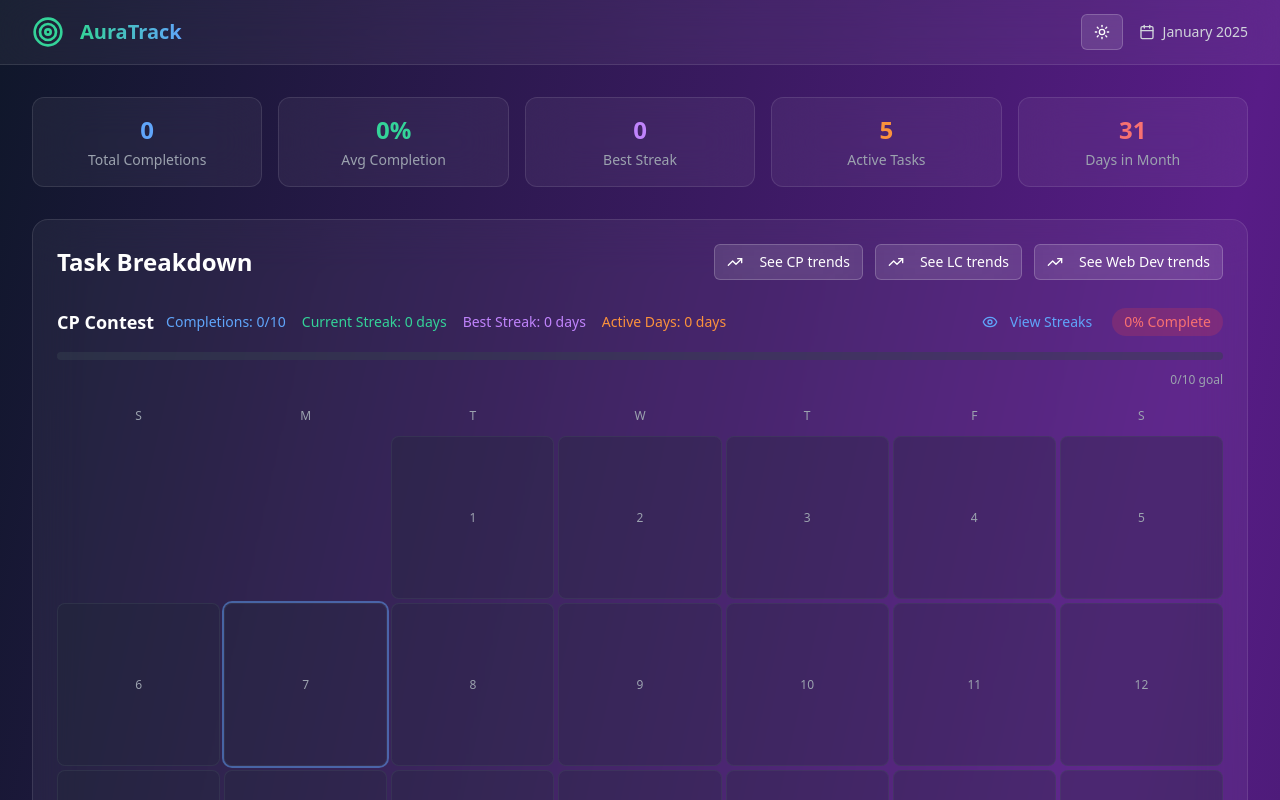
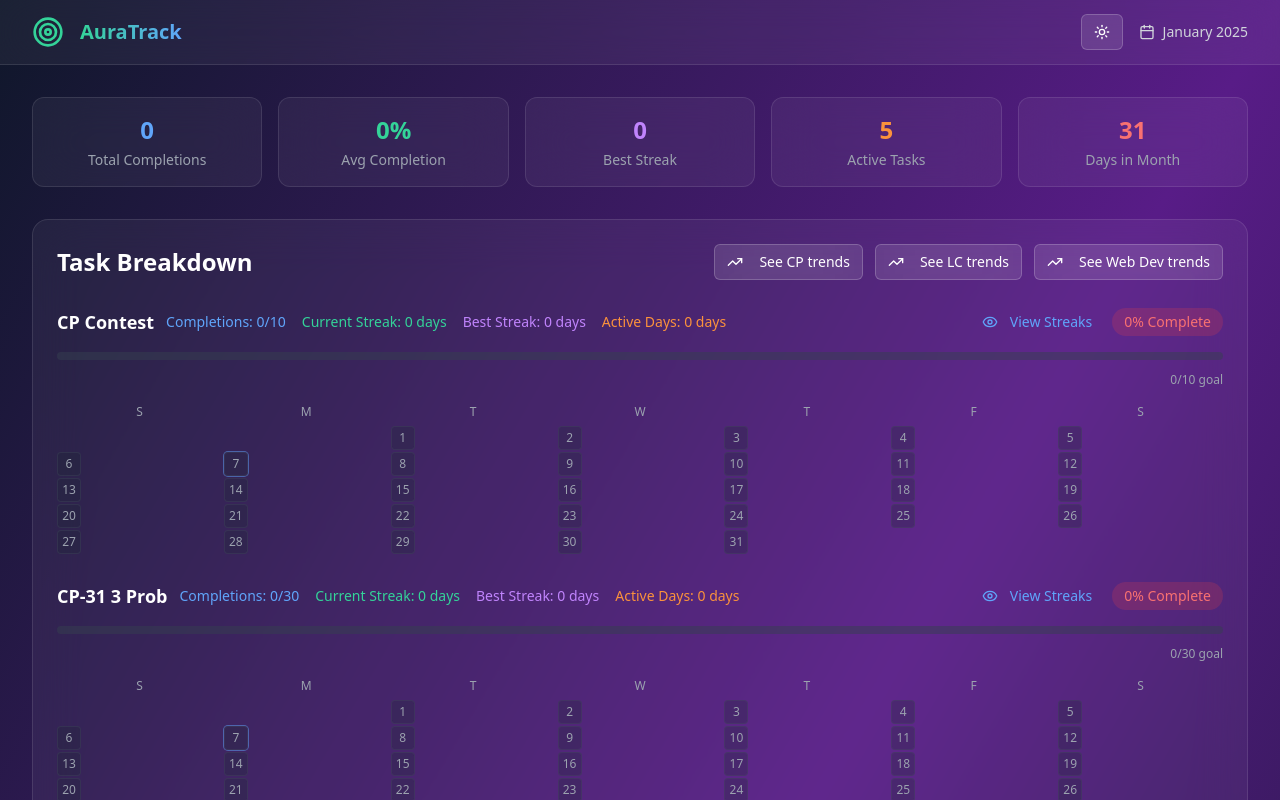
Before and after one commit to A-b-h-i-s-h-e-k-258/StudyStreak, a React (Vite) app: page / in a window 1280 px wide. Shown: the top 800 px of the page. Built offline with nearby package versions, Linux system fonts and the light colour scheme.

Commit message:
Reduce heatmap block size
Adjust the size of the calendar grid cells in the HabitGrid component.

```diff
--- a/src/components/HabitGrid.tsx
+++ b/src/components/HabitGrid.tsx
@@ -98,17 +98,17 @@ export const HabitGrid = ({ habits, currentDate }: HabitGridProps) => {
           </div>
 
           {/* Calendar Grid */}
-          <div className="grid grid-cols-7 gap-1 text-xs">
+          <div className="grid grid-cols-7 gap-0.5 text-xs">
             {/* Day headers */}
             {weekDays.map((day, index) => (
-              <div key={index} className="text-center text-gray-400 font-medium py-2">
+              <div key={index} className="text-center text-gray-400 font-medium py-1">
                 {day}
               </div>
             ))}
 
             {/* Empty cells for month start alignment */}
             {Array.from({ length: new Date(currentDate.getFullYear(), currentDate.getMonth(), 1).getDay() }).map((_, index) => (
-              <div key={`empty-${index}`} className="aspect-square" />
+              <div key={`empty-${index}`} className="w-6 h-6" />
             ))}
 
             {/* Days */}
@@ -121,12 +121,12 @@ export const HabitGrid = ({ habits, currentDate }: HabitGridProps) => {
                   key={day}
                   onClick={() => toggleDay(habit.id, day)}
                   className={`
-                    aspect-square rounded-lg border transition-all duration-200 flex items-center justify-center text-xs font-medium
+                    w-6 h-6 rounded border transition-all duration-200 flex items-center justify-center text-xs font-medium
                     ${isCompleted
                       ? 'bg-emerald-500/30 border-emerald-500/50 text-emerald-300 hover:bg-emerald-500/40'
                       : 'bg-gray-800/30 border-gray-600/30 text-gray-400 hover:bg-gray-700/50 hover:border-gray-500/50'
                     }
-                    ${isToday ? 'ring-2 ring-blue-400/50' : ''}
+                    ${isToday ? 'ring-1 ring-blue-400/50' : ''}
                   `}
                 >
                   {day}
```
